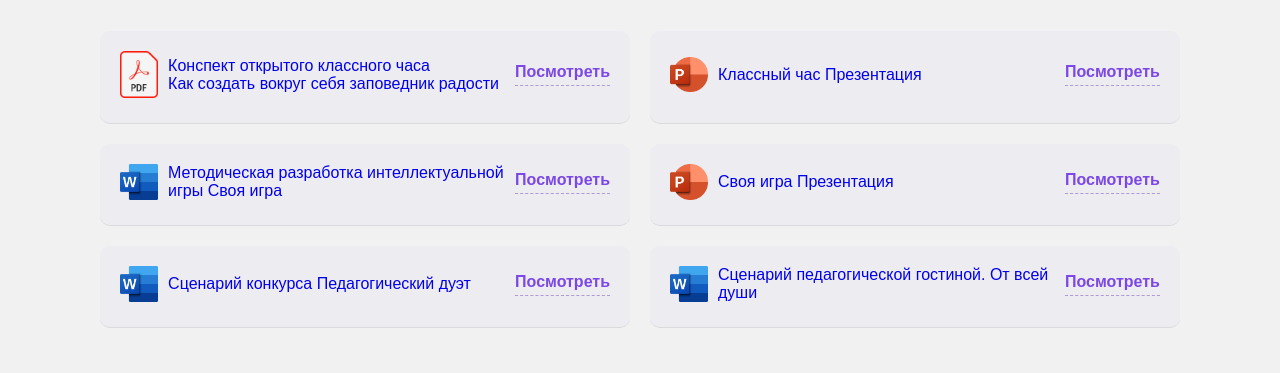
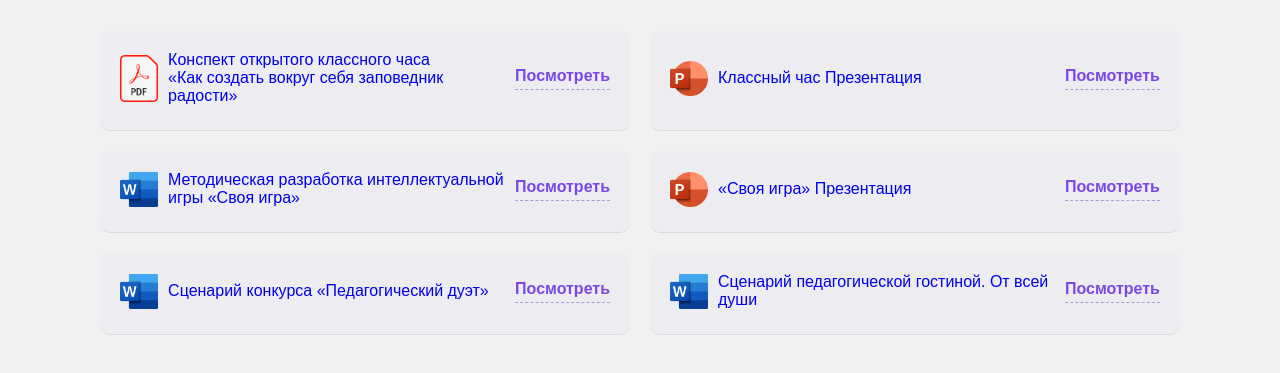
Before and after one commit to norzhima-b/norzhima-b.github.io, a plain HTML site: page mamw/vospit-work.html in a window 1280 px wide. Shown: the part 267-640 px from the top of the page. Drawn offline with nearby package versions, Linux system fonts and the light colour scheme; a web font is replaced by a local one.

Commit message:
Add files via upload

```diff
--- a/mamw/vospit-work.html
+++ b/mamw/vospit-work.html
@@ -64,8 +64,8 @@
             alt="Иконка PDF"
           />
           <span class="download-btn__title"
-            >Конспект открытого классного часа <br />Как создать вокруг себя
-            заповедник радости</span
+            >Конспект открытого классного часа <br />«Как создать вокруг себя
+            заповедник радости»</span
           >
           <span class="download-btn__look">Посмотреть</span>
         </a>
@@ -93,7 +93,7 @@
             alt="Иконка Word Office"
           />
           <span class="download-btn__title"
-            >Методическая разработка интеллектуальной игры Своя игра</span
+            >Методическая разработка интеллектуальной игры «Своя игра»</span
           >
           <span class="download-btn__look">Посмотреть</span>
         </a>
@@ -107,7 +107,7 @@
             src="./img/powepoint.png"
             alt="Иконка Power Point"
           />
-          <span class="download-btn__title">Своя игра Презентация</span>
+          <span class="download-btn__title">«Своя игра» Презентация</span>
           <span class="download-btn__look">Посмотреть</span>
         </a>
         <a
@@ -121,7 +121,7 @@
             alt="Иконка Word Office"
           />
           <span class="download-btn__title"
-            >Сценарий конкурса Педагогический дуэт</span
+            >Сценарий конкурса «Педагогический дуэт»</span
           >
           <span class="download-btn__look">Посмотреть</span>
         </a>
```
Also changed, not shown: mamw/method-wallet.html (+1 -3 lines).
